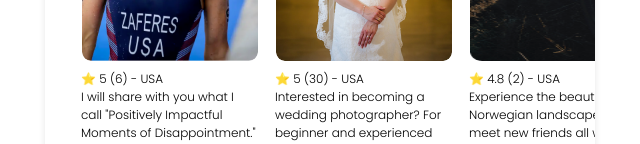
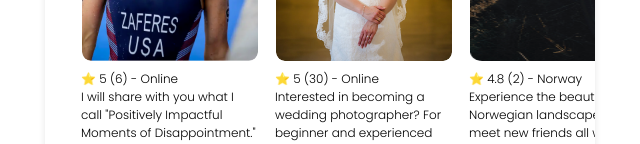
Before and after one commit to mfimia/react-airbnb, a React (Create React App) app: page / in a window 1280 px wide. Shown: the part 719-863 px from the top of the page, without its empty margins (174-814 px from the left). Built offline with nearby package versions, Linux system fonts and the light colour scheme.

Commit message:
location updated dinamically

```diff
--- a/src/MainSection.js
+++ b/src/MainSection.js
@@ -10,7 +10,7 @@ export default function MainSection() {
         image={card.coverImg}
         rate={card.stats.rating}
         reviewCount={card.stats.reviewCount}
-        country="USA"
+        country={card.location}
         description={card.description}
         cost={card.price}
         cardId={card.id}
```
